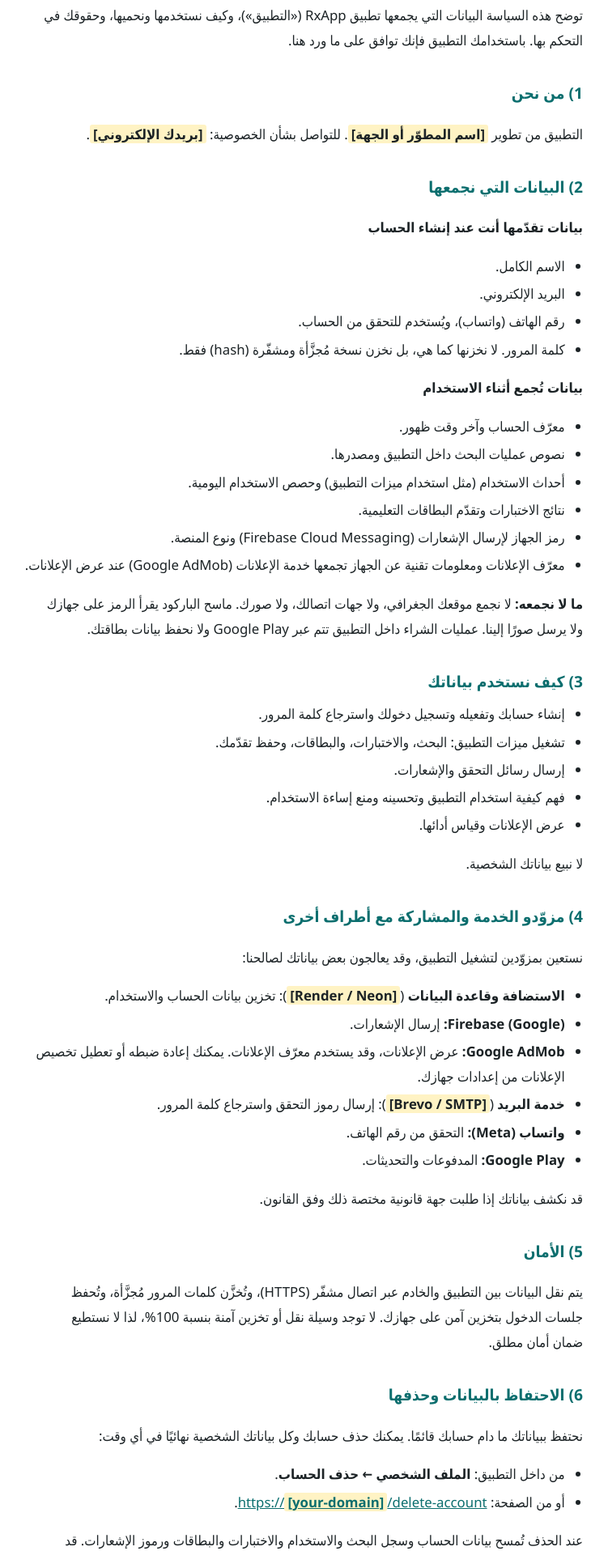
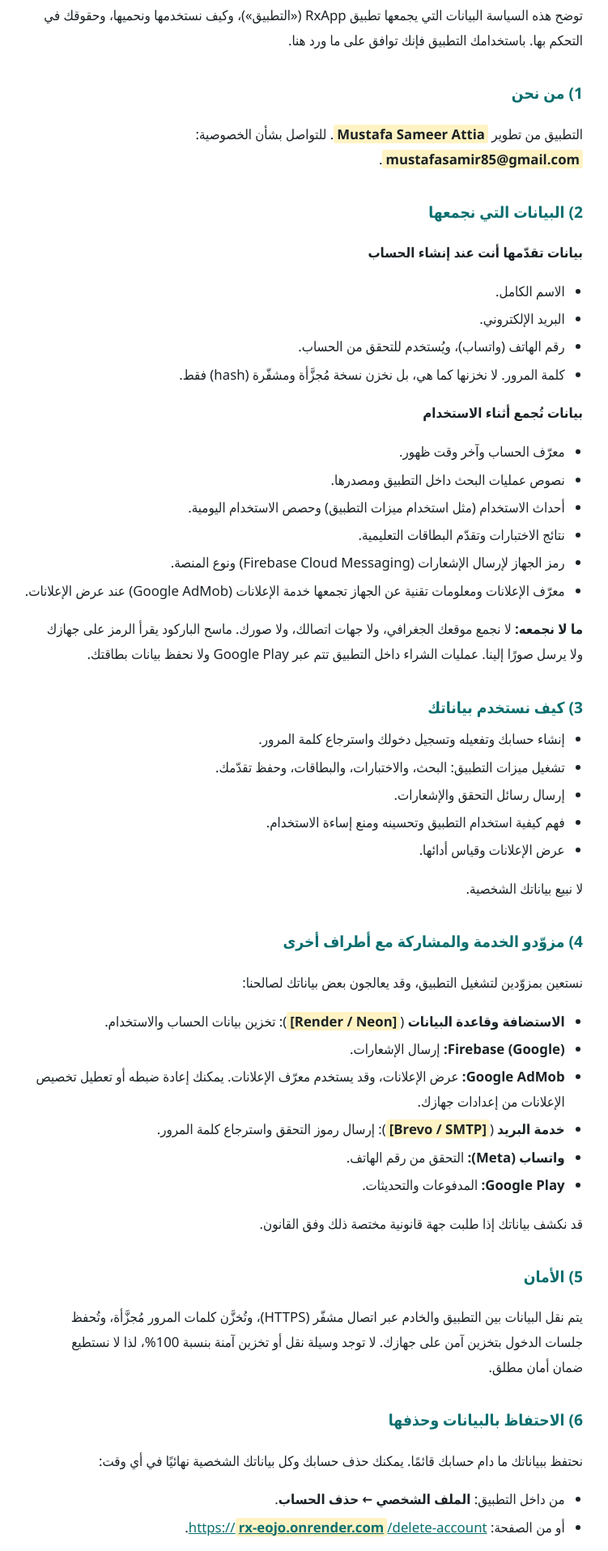
Before and after one commit to mustafasamir85/mustafasamir85.github.io, a plain HTML site: page privacy.html in a window 1280 px wide. Shown: the part 200-2116 px from the top of the page at 81% size, without its empty margins (288-1039 px from the left). Drawn offline with Linux system fonts and the light colour scheme.

Commit message:
Update developer information and delete account link

```diff
--- a/privacy.html
+++ b/privacy.html
@@ -54,7 +54,7 @@ a{color:var(--accent)}
 <p>توضح هذه السياسة البيانات التي يجمعها تطبيق RxApp («التطبيق»)، وكيف نستخدمها ونحميها، وحقوقك في التحكم بها. باستخدامك التطبيق فإنك توافق على ما ورد هنا.</p>
 
 <h2>1) من نحن</h2>
-<p>التطبيق من تطوير <span class="fill">[اسم المطوّر أو الجهة]</span>. للتواصل بشأن الخصوصية: <span class="fill">[بريدك الإلكتروني]</span>.</p>
+<p>التطبيق من تطوير <span class="fill">Mustafa Sameer Attia</span>. للتواصل بشأن الخصوصية: <span class="fill">mustafasamir85@gmail.com</span>.</p>
 
 <h2>2) البيانات التي نجمعها</h2>
 <p><strong>بيانات تقدّمها أنت عند إنشاء الحساب</strong></p>
@@ -104,7 +104,7 @@ a{color:var(--accent)}
 <p>نحتفظ ببياناتك ما دام حسابك قائمًا. يمكنك حذف حسابك وكل بياناتك الشخصية نهائيًا في أي وقت:</p>
 <ul>
 <li>من داخل التطبيق: <strong>الملف الشخصي ← حذف الحساب</strong>.</li>
-<li>أو من الصفحة: <a href="https://[نطاقك]/delete-account" dir="ltr">https://<span class="fill">[your-domain]</span>/delete-account</a>.</li>
+<li>أو من الصفحة: <a href="https://rx-eojo.onrender.com/delete-account" dir="ltr">https://<span class="fill">rx-eojo.onrender.com</span>/delete-account</a>.</li>
 </ul>
 <p>عند الحذف تُمسح بيانات الحساب وسجل البحث والاستخدام والاختبارات والبطاقات ورموز الإشعارات. قد تحتفظ بعض مزوّدات الخدمة بسجلات تقنية لفترة محدودة وفق سياساتها. لا يمكن التراجع عن الحذف.</p>
 
@@ -127,7 +127,7 @@ a{color:var(--accent)}
 <p>This policy explains what data the RxApp app (the “App”) collects, how we use and protect it, and the choices you have. By using the App you agree to this policy.</p>
 
 <h2>1) Who we are</h2>
-<p>The App is provided by <span class="fill">[Developer or company name]</span>. For privacy questions, contact <span class="fill">[your email]</span>.</p>
+<p>The App is provided by <span class="fill">Mustafa Sameer Attia</span>. For privacy questions, contact <span class="fill">mustafasamir85@gmail.com</span>.</p>
 
 <h2>2) Data we collect</h2>
 <p><strong>Data you provide when creating an account</strong></p>
@@ -177,7 +177,7 @@ a{color:var(--accent)}
 <p>We keep your data while your account exists. You can permanently delete your account and all personal data at any time:</p>
 <ul>
 <li>In the App: <strong>Profile → Delete account</strong>.</li>
-<li>Or on the web: <a href="https://[your-domain]/delete-account">https://<span class="fill">[your-domain]</span>/delete-account</a>.</li>
+<li>Or on the web: <a href="https://rx-eojo.onrender.com/delete-account">https://<span class="fill">rx-eojo.onrender.com</span>/delete-account</a>.</li>
 </ul>
 <p>Deletion removes your account data, search and usage history, quiz results, flashcard progress and notification tokens. Some service providers may keep technical logs for a limited period under their own policies. Deletion cannot be undone.</p>
 
```
